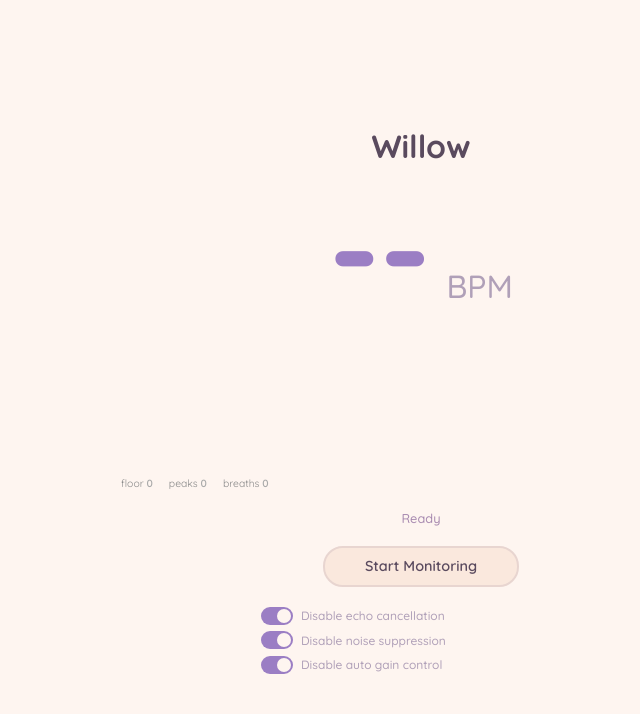
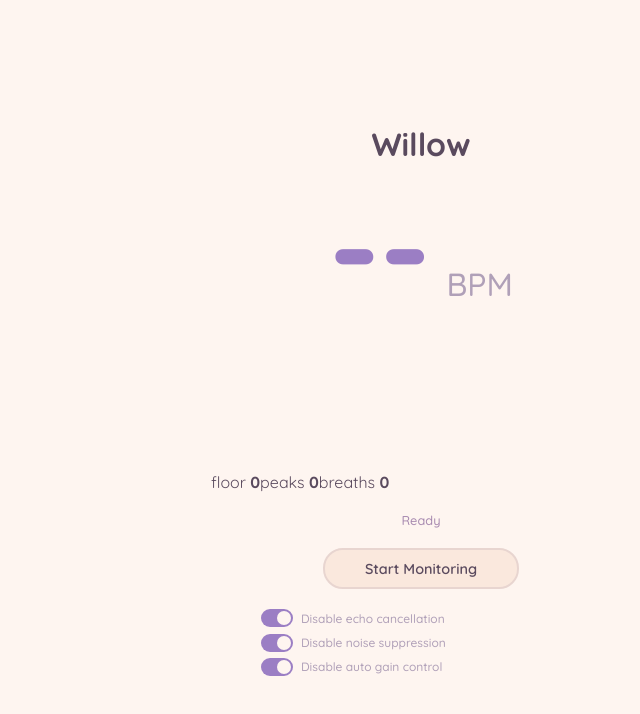
Before and after one commit to arthurkok2/pet-breathing-speed, a React (Vite) app: page / in a window 1280 px wide. Shown: the top 714 px of the page, without its empty margins (219-859 px from the left). Built offline with nearby package versions, Linux system fonts and the light colour scheme.

Commit message:
feat: strip stats bar styles from EnvelopeVisualizer, use consistent canvas height

```diff
--- a/src/components/EnvelopeVisualizer.css
+++ b/src/components/EnvelopeVisualizer.css
@@ -1,28 +1,10 @@
 .envelope-container {
   width: 100%;
-  max-width: 600px;
-  margin: 0 auto;
+  max-width: 420px;
 }
 
 .envelope-canvas {
   display: block;
   width: 100%;
-  height: 200px;
-  border-radius: 4px;
+  height: 140px;
 }
-
-.envelope-stats {
-  display: flex;
-  align-items: center;
-  gap: 1rem;
-  font-size: 0.65rem;
-  font-family: inherit;
-  font-variant-numeric: tabular-nums;
-  color: #888;
-  padding: 0.15rem 0 0;
-}
-
-.envelope-stats .stat strong {
-  color: #aaa;
-  font-weight: 600;
-}
```
